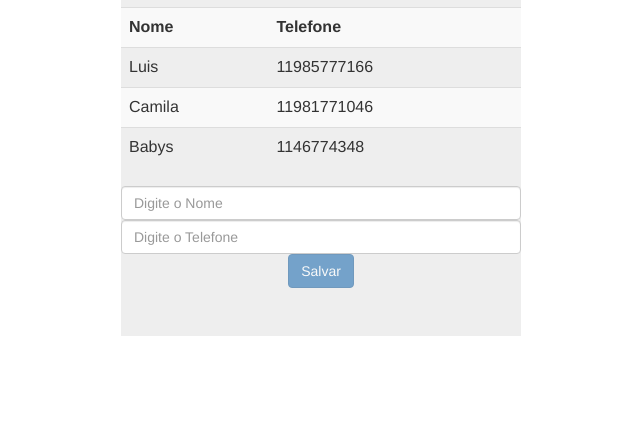
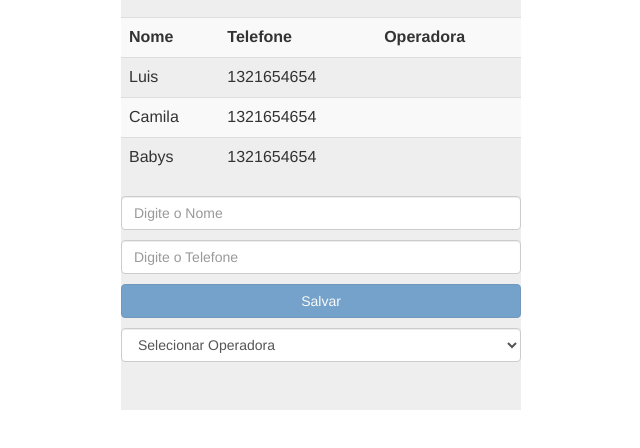
Before and after one commit to Luisfdc/ListaTelefonicaAngular, a plain HTML site: page index.html in a window 1280 px wide. Shown: the part 114-562 px from the top of the page, without its empty margins (319-959 px from the left). Drawn offline with nearby package versions, Linux system fonts and the light colour scheme.

Commit message:
Altaracao

```diff
--- a/index.html
+++ b/index.html
@@ -10,22 +10,48 @@
             margin-right: auto;
             margin-top: 10px
         }
+
+        table {
+            margin-top: 20px;
+        }
+
+        .form-control {
+            margin-top: 10px;
+        }
+
+        .btn {
+            margin-top: 10px;
+        }
     </style>
     <script type="text/javascript" src="lib/angular.js"></script>
     <script>
         angular.module("ListaTelefonica", []);
         angular.module("ListaTelefonica").controller("ListaTelefonicaCtrl", function($scope) {
-            $scope.message = "Lista Telefonica";
+            $scope.app = "Lista Telefonica";
             $scope.contatos = [{
                 nome: "Luis",
-                telefone: "11985777166"
+                telefone: "1321654654"
             }, {
                 nome: "Camila",
-                telefone: "11981771046"
+                telefone: "1321654654"
             }, {
                 nome: "Babys",
-                telefone: "1146774348"
+                telefone: "1321654654"
             }, ];
+
+            $scope.operadoras = [{
+                nome: "Oi",
+                codigo: "14"
+            }, {
+                nome: "Tim",
+                codigo: "41"
+            }, {
+                nome: "Vivo",
+                codigo: "15"
+            }, {
+                nome: "Claro",
+                codigo: "21"
+            }]
 
             $scope.AdicuionarContatos = function(contato) {
                 $scope.contatos.push(angular.copy(contato));
@@ -37,20 +63,25 @@
 
 <body ng-controller="ListaTelefonicaCtrl">
     <div class="jumbotron">
-        <h2>{{message}}</h2>
+        <h2>{{app}}</h2>
         <table class="table table-striped">
             <tr>
                 <th>Nome</th>
                 <th>Telefone</th>
+                <th>Operadora</th>
             </tr>
             <tr ng-repeat="contato in contatos">
                 <td>{{contato.nome}}</td>
                 <td>{{contato.telefone}}</td>
+                <td>{{contato.operadora.nome}}</td>
             </tr>
         </table>
         <input type="text" class="form-control" ng-model="contato.nome" name="nome" placeholder="Digite o Nome" />
         <input type="text" class="form-control" ng-model="contato.telefone" name="telefone" placeholder="Digite o Telefone" />
-        <button type="button" class="btn btn-primary" ng-click="AdicuionarContatos(contato)" ng-disabled="!contato.nome || !contato.telefone">Salvar</button>
+        <button type="button" class="btn btn-primary btn-block" ng-click="AdicuionarContatos(contato)" ng-disabled="!contato.nome || !contato.telefone">Salvar</button>
+        <select class="form-control" name="operadoras" ng-model="contato.operadora" id="operadoras" ng-options="operadora.nome for operadora in operadoras">
+            <option value="">Selecionar Operadora</option>
+        </select>
     </div>
 
 
```
